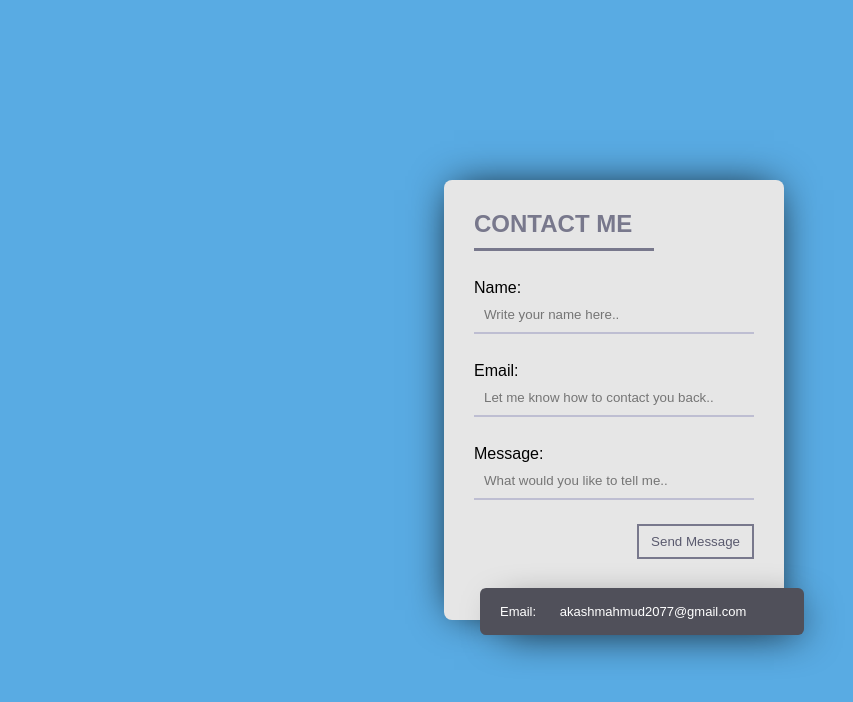
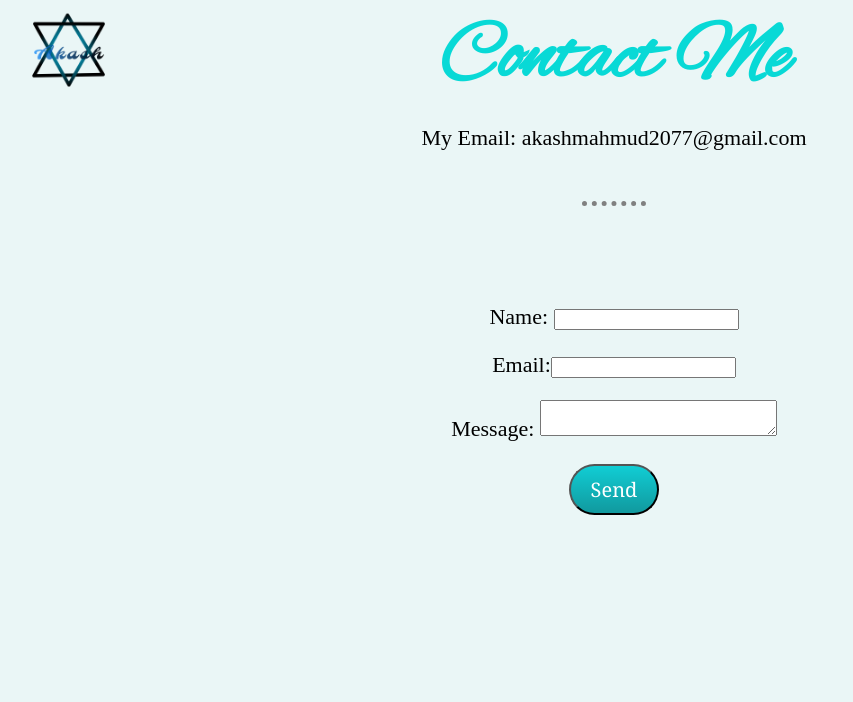
Before and after one commit to Viperz75/Portfolio, a plain HTML site: page contact.html in a window 1280 px wide. Shown: the whole page, without its empty margins (26-879 px from the left). Drawn offline with Linux system fonts and the light colour scheme.

Commit message:
Add files via upload

```diff
--- a/contact.html
+++ b/contact.html
@@ -1,28 +1,31 @@
-<!DOCTYPE html>
-<html lang="en">
+<html>
     <head>
-    <meta charset="UTF-8">
-    <title>Contact Me</title>
-    <link rel="stylesheet" href="css/contact.css">
+        <meta charset="utf-8">
+        <title>Contact</title>
+        <link rel="stylesheet" href="css/styles.css">
+        <link href="https://fonts.googleapis.com/css2?family=Alex+Brush&display=swap" rel="stylesheet">
         <link rel="icon" href="a-favicon.ico">
     </head>
-<body>
-       <form name= "contact" class="form" method="POST" data-netlify="true">
-      <h2>CONTACT ME</h2>
+
+    <body style="background-color: #EAF6F6">
+        <h1>Contact Me</h1>
+        <a href="https://www.akashmahmud.ml"><img class="logo" src="image/logo.png" alt="Logo" width="90"></a>
+        <p>My Email: akashmahmud2077@gmail.com</p>
+        <hr>
+        <br>
+        <form name="contact" method="POST" data-netlify="true">
           <p>
-           <label>Name: <input type="Name:" placeholder="Write your name here.."></input></label>
+            <label>Name: <input type="text" name="name" /></label>
           </p>
           <p>
-          <label>Email: <input type="Email:" placeholder="Let me know how to contact you back.."></input></label>
+            <label>Email:<input type="email" name="email" /></label>
           </p>
           <p>
-          <label>Message: <input type="Message:" placeholder="What would you like to tell me.."></input></label>
+              <label>Message: <textarea name="message" cols="27"></textarea></label>
           </p>
-      <button>Send Message</button>
-      <div>
-        <span class="fa fa-phone"></span>Email:
-        <span class="fa fa-envelope-o"></span> akashmahmud2077@gmail.com
-      </div>
+          <p>
+            <button class="abtn" type="submit">Send</button>
+          </p>
         </form>
     </body>
 </html>
```
Lines whose indentation alone changed are shown as unchanged.
